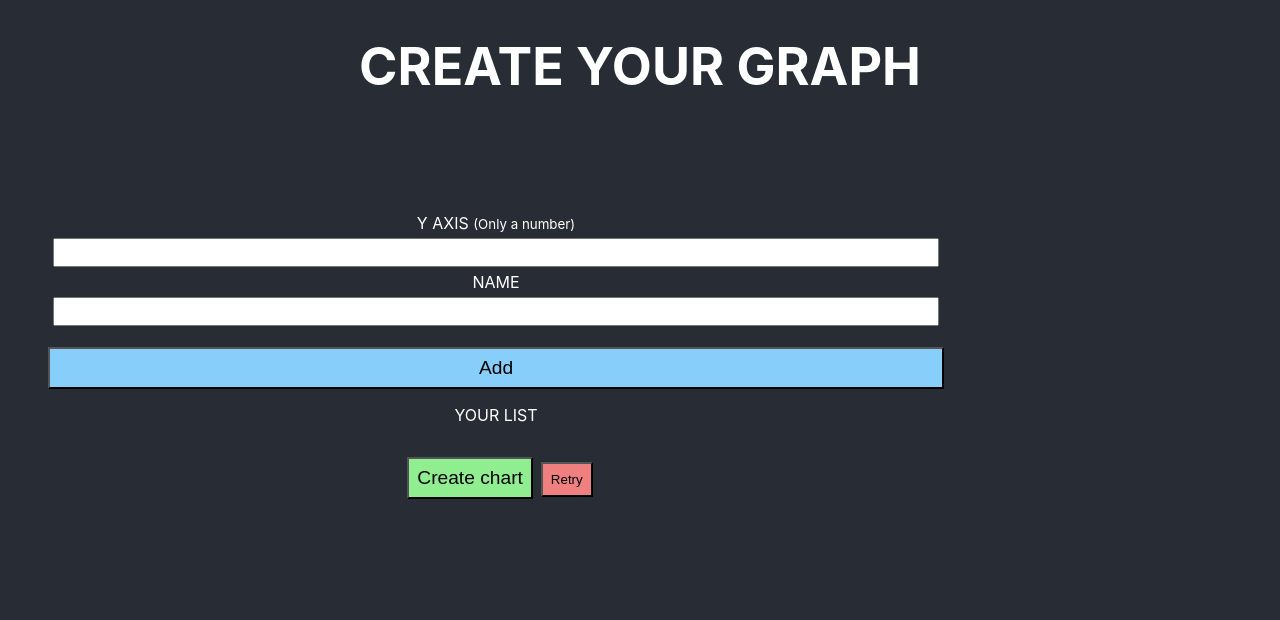
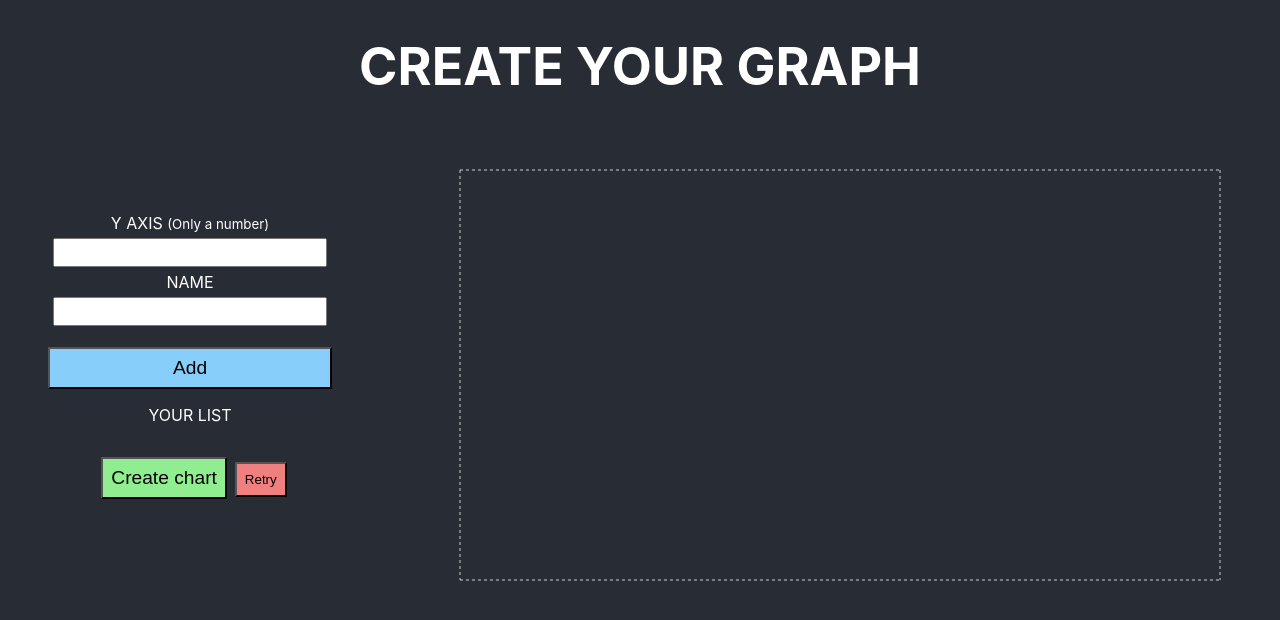
Before and after one commit to cristina-rd/chart-react-redux, a React (Create React App) app: page / in a window 1280 px wide. Shown: the top 620 px of the page. Built offline with nearby package versions, Linux system fonts and the light colour scheme.

Commit message:
created default space for the chart

```diff
--- a/src/components/ChartContainer.jsx
+++ b/src/components/ChartContainer.jsx
@@ -24,7 +24,7 @@ function ChartContainer(props) {
 
     return (
         <div>
-            {created ? <Chart data={data} /> : null}
+            {created ? <Chart data={data} /> : <Chart />}
         </div>
     )
 }
```
